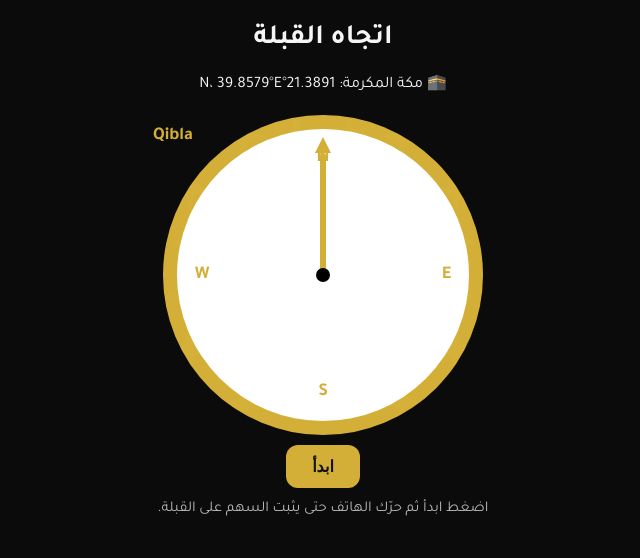
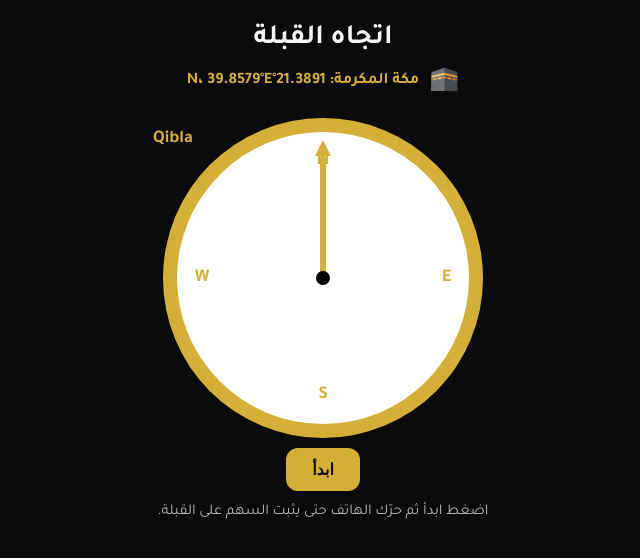
Before and after one commit to anas1-tech/q, a plain HTML site: page index.html in a window 1280 px wide. Shown: the whole page, without its empty margins (317-957 px from the left). Drawn offline with Linux system fonts and the light colour scheme.

Commit message:
Add styles for kaaba-info and kaaba-emoji classes

```diff
--- a/Qibla.css
+++ b/Qibla.css
@@ -12,6 +12,16 @@ body{
   text-align:center;
 }
 h1{margin:22px 0 8px; font-size:28px; font-weight:800}
+.kaaba-info{
+  display:flex;
+  align-items:center;
+  justify-content:center;
+  gap:10px;
+  color:var(--gold);
+  font-weight:600;
+  margin:0 0 8px;
+}
+.kaaba-emoji{font-size:24px;}
 
 .compass{
   position:relative; width:320px; height:320px; margin:20px auto 10px;
```
